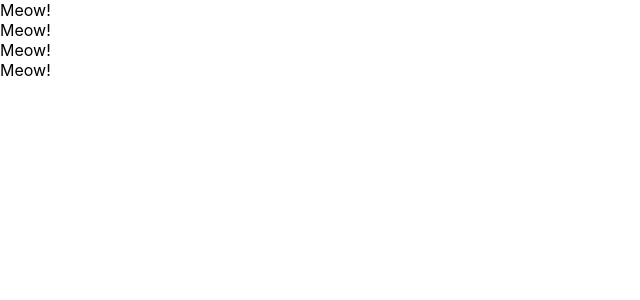
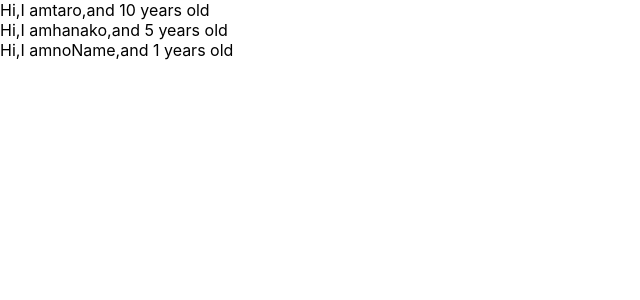
Before and after one commit to Ujeep/react-redux, a React (Create React App) app: page / in a window 1280 px wide. Shown: the top 300 px of the page, without its empty margins (0-640 px from the left). Built offline with nearby package versions, Linux system fonts and the light colour scheme.

Commit message:
15-props

```diff
--- a/src/App.js
+++ b/src/App.js
@@ -10,18 +10,28 @@
 // }
 
 const App = () => {
+  const profiles = [
+    { name: "taro", age: 10 },
+    { name: "hanako", age: 5 },
+    { name: "noName" }
+  ]
   return (
-   <div>
-     <Cat />
-     <Cat />
-     <Cat />
-     <Cat />
-   </div>
+    <div>
+      {
+        profiles.map((profile, index) => {
+          return <User name={profile.name} age={profile.age} key={index} />
+        })
+      }
+    </div>
   )
 }
 
-const Cat = () => {
-  return <div>Meow!</div>
+const User = (props) => {
+  return <div>Hi,I am{props.name},and {props.age} years old</div>
+}
+
+User.defaultProps = {
+  age: 1
 }
 
 export default App;
```
